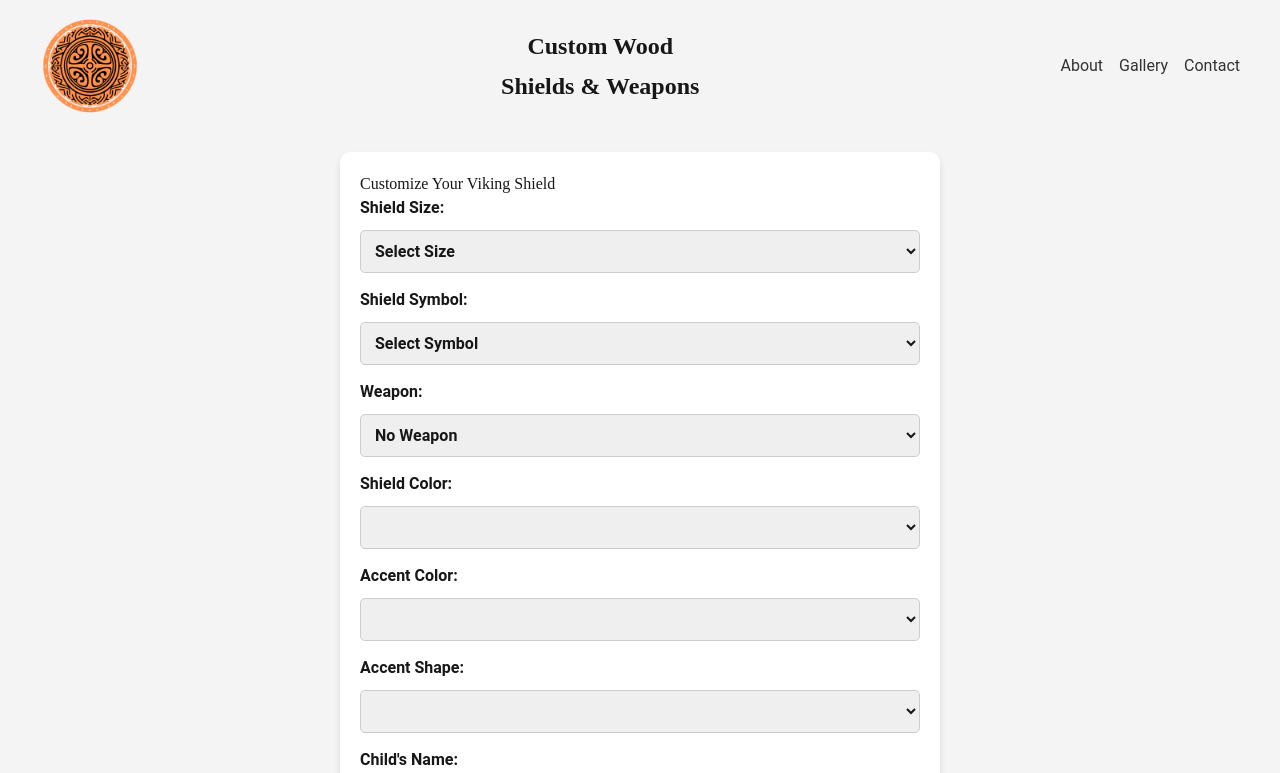
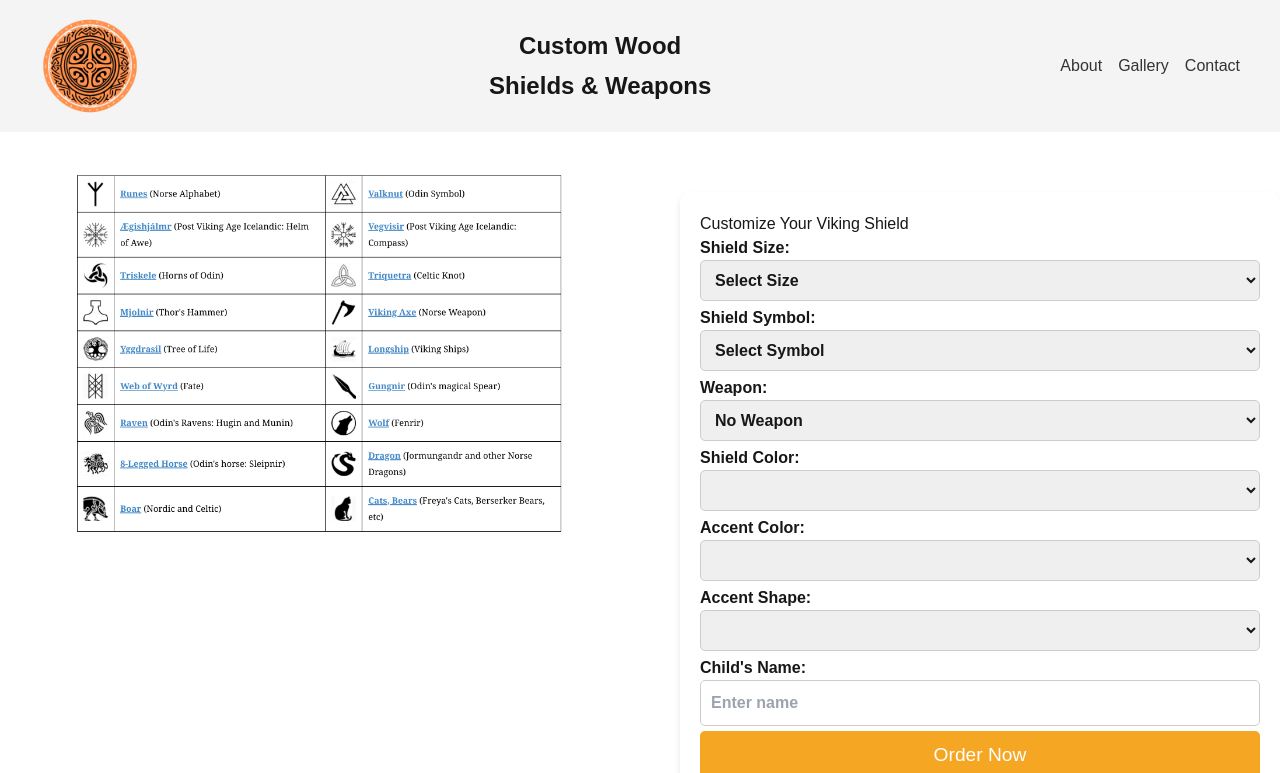
Before and after one commit to tbraeck/custom-viking-shields, a Next.js app: page / in a window 1280 px wide. Shown: the top 773 px of the page. Built offline with nearby package versions, Linux system fonts and the light colour scheme.

Commit message:
side by side main content commmit

```diff
--- a/app/components/App.css
+++ b/app/components/App.css
@@ -1,45 +1,34 @@
-body {
-    margin: 0;
-    font-family: 'Roboto', sans-serif;
-    background-color: #f4f4f4;
+.main-content {
+  display: flex;
+  justify-content: space-between; /* Ensure even spacing between components */
+  align-items: flex-start; /* Align items at the top */
+  gap: 10px; /* Reduce the gap between the form and symbols */
+  margin: 20px 0; /* Add some vertical spacing */
 }
 
-  button {
-    background-color: #f5a623;
-    color: white;
-    border: none;
-    padding: 10px 20px;
-    font-size: 1rem;
-    cursor: pointer;
-    border-radius: 5px;
-    transition: background-color 0.3s;
+.main-content > div {
+  flex: 1; /* Allow both components to take up equal width */
+  max-width: 50%; /* Limit the maximum width for each component */
 }
 
-  button:hover {
-    background-color: #d4881e;
+.main-content {
+  margin-top: 40px; /* Add some margin to the top */
+  margin-left: 40px;
 }
 
-  input, select, textarea {
-    width: 100%;
-    padding: 10px;
-    margin: 10px 0;
-    border: 1px solid #ccc;
-    border-radius: 5px;
-    font-size: 1rem;
+@media (max-width: 768px) {
+  .main-content {
+    flex-direction: column; /* Stack components on smaller screens */
+    gap: 5px; /* Reduce the gap on smaller screens */
   }
 
-  input:focus, select:focus, textarea:focus {
-    outline: none;
-    border-color: #f5a623;
-    box-shadow: 0 0 5px rgba(245, 166, 35, 0.5);
+  .main-content > div {
+    max-width: 100%; /* Make each component full-width on smaller screens */
+  }
 }
 
-  .container {
-    max-width: 1200px;
-    margin: 0 auto;
-    padding: 20px;
+.symbols {
+  display:flex;
+  flex-direction: row;
+  margin-left: 30px;
 }
-
-  h1, h2, h3, h4, h5, h6 {
-    font-family: 'Cinzel', serif;
-  }
--- /dev/null
+++ b/app/components/Symbols.js
@@ -0,0 +1,18 @@
+'use client'
+import Image from 'next/image'
+
+const Symbols = () => {
+  return (
+    <div>
+       <Image
+            src="/symbols.png"
+            width={500}
+            height={500}
+            alt="Viking Symbols"
+            // className="logo-image"
+        />
+    </div>
+  )
+}
+
+export default Symbols
--- a/app/page.js
+++ b/app/page.js
@@ -1,7 +1,5 @@
 'use client'
 
-
-// File: App.js
 import { Route, BrowserRouter as Router, Routes } from 'react-router-dom';
 import About from './components/About';
 import './components/App.css';
@@ -10,20 +8,27 @@ import Footer from './components/Footer';
 import Gallery from './components/Gallery';
 import Header from './components/Header';
 import OrderForm from './components/OrderForm';
+import Symbols from './components/Symbols';
 
 function App() {
   return (
     <Router>
       <div className="app">
         <Header />
-        <main>
+        <main className="main-content">
+  <div className='symbols'>
+    <Symbols />
+  </div>
+  <div>
     <Routes>
       <Route path="/" element={<OrderForm />} />
       <Route path="/about" element={<About />} />
       <Route path="/gallery" element={<Gallery />} />
       <Route path="/contact" element={<Contact />} />
     </Routes>
+  </div>
 </main>
+
         <Footer />
       </div>
     </Router>
```
Also changed, not shown: public/symbols.png (added). Lines whose indentation alone changed are shown as unchanged.
